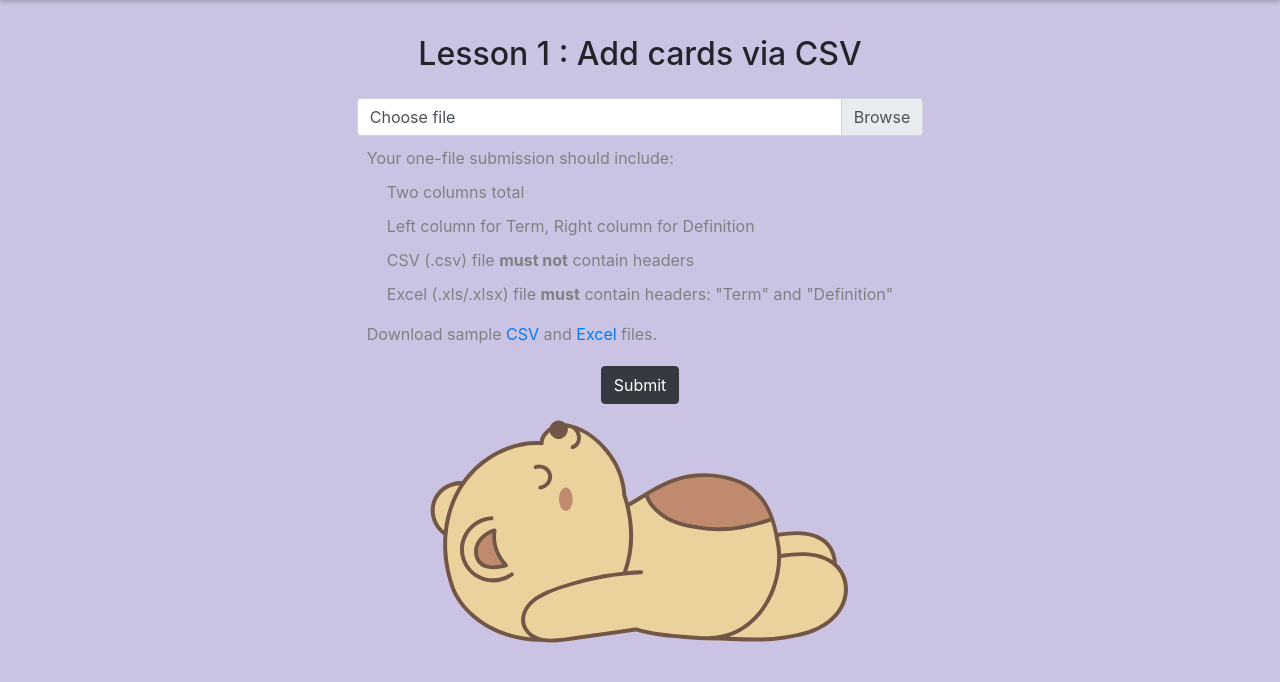
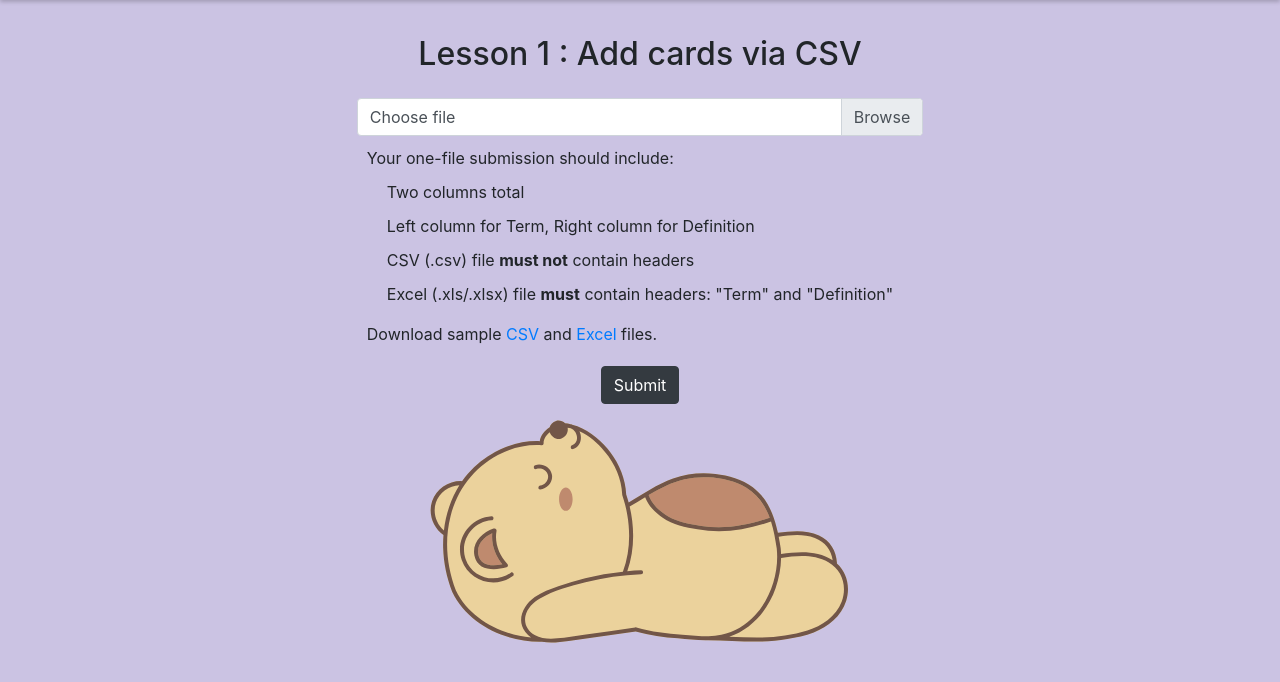
Before and after one commit to dngvbngc/FlashCards, a Django app: page /add-cards-csv/1 in a window 1280 px wide. Shown: the part 56-738 px from the top of the page. Run offline with Django 3.2, Linux system fonts and the light colour scheme; data comes from the database, SQL or seed files in the repository; both versions use the stored data as it was after the commit.

Commit message:
Added favicon & change form footer color

```diff
--- a/flashcards/static/flashcards/styles.css
+++ b/flashcards/static/flashcards/styles.css
@@ -60,7 +60,6 @@ form {
 
 .form-footer {
     padding: 10px;
-    color: grey;
 }
 
 .bg-custom {
--- a/flashcards/templates/flashcards/layout.html
+++ b/flashcards/templates/flashcards/layout.html
@@ -3,7 +3,8 @@
 <!DOCTYPE html>
 <html lang="en">
     <head>
-        <title>{% block title %}Flash Cards{% endblock %}</title>
+        <title>{% block title %}FlashCards{% endblock %}</title>
+        <link rel="shortcut icon" href="{%  static 'flashcards/favicon.ico' %}">
         <meta charset="utf-8">
         <meta name="viewport" content="width=device-width, initial-scale=1">
         <link rel="stylesheet" href="https://cdn.jsdelivr.net/npm/bootstrap@4.3.1/dist/css/bootstrap.min.css" integrity="sha384-ggOyR0iXCbMQv3Xipma34MD+dH/1fQ784/j6cY/iJTQUOhcWr7x9JvoRxT2MZw1T" crossorigin="anonymous">
```
Also changed, not shown: db.sqlite3, flashcards/static/flashcards/favicon.ico (added).
